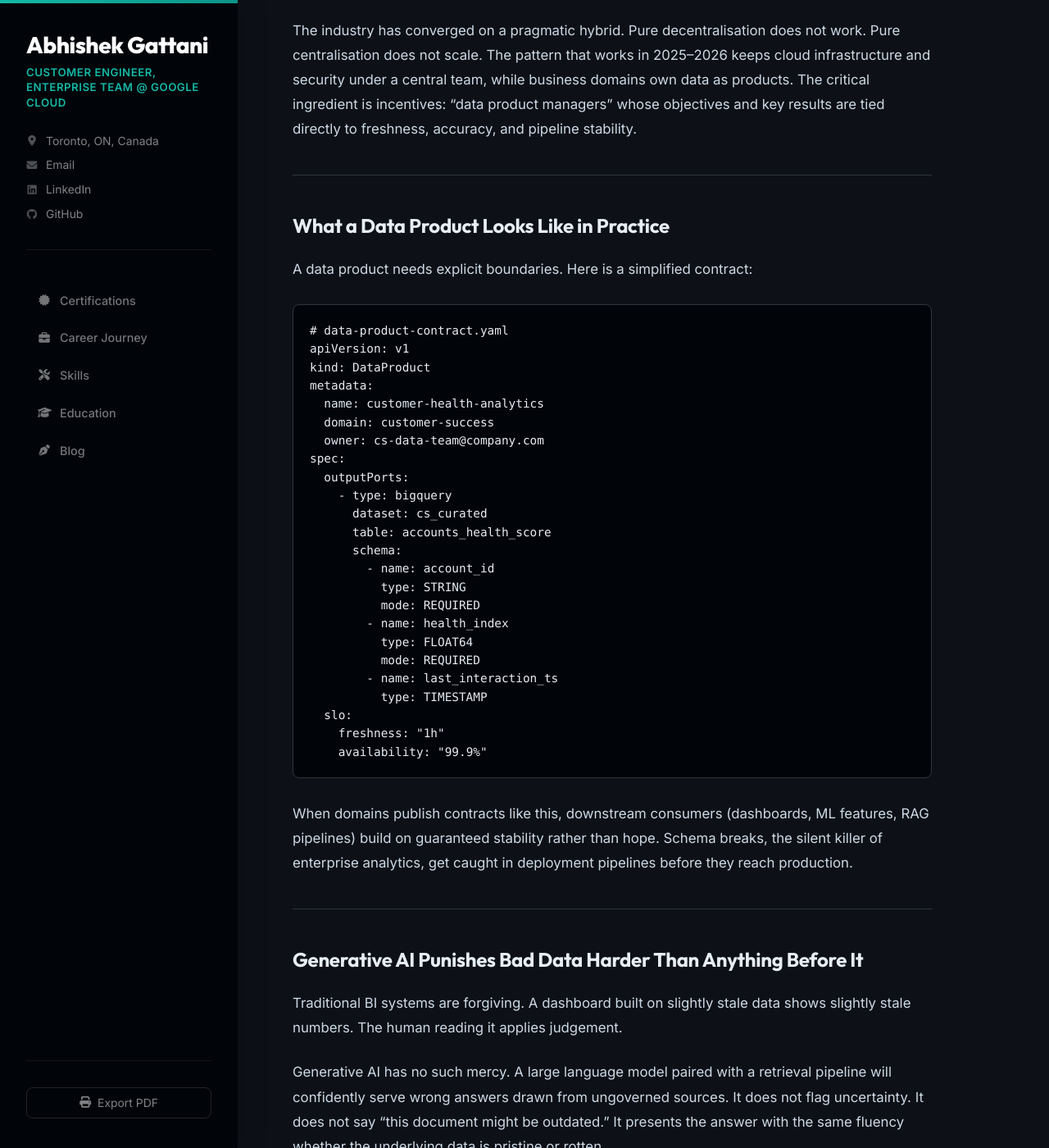
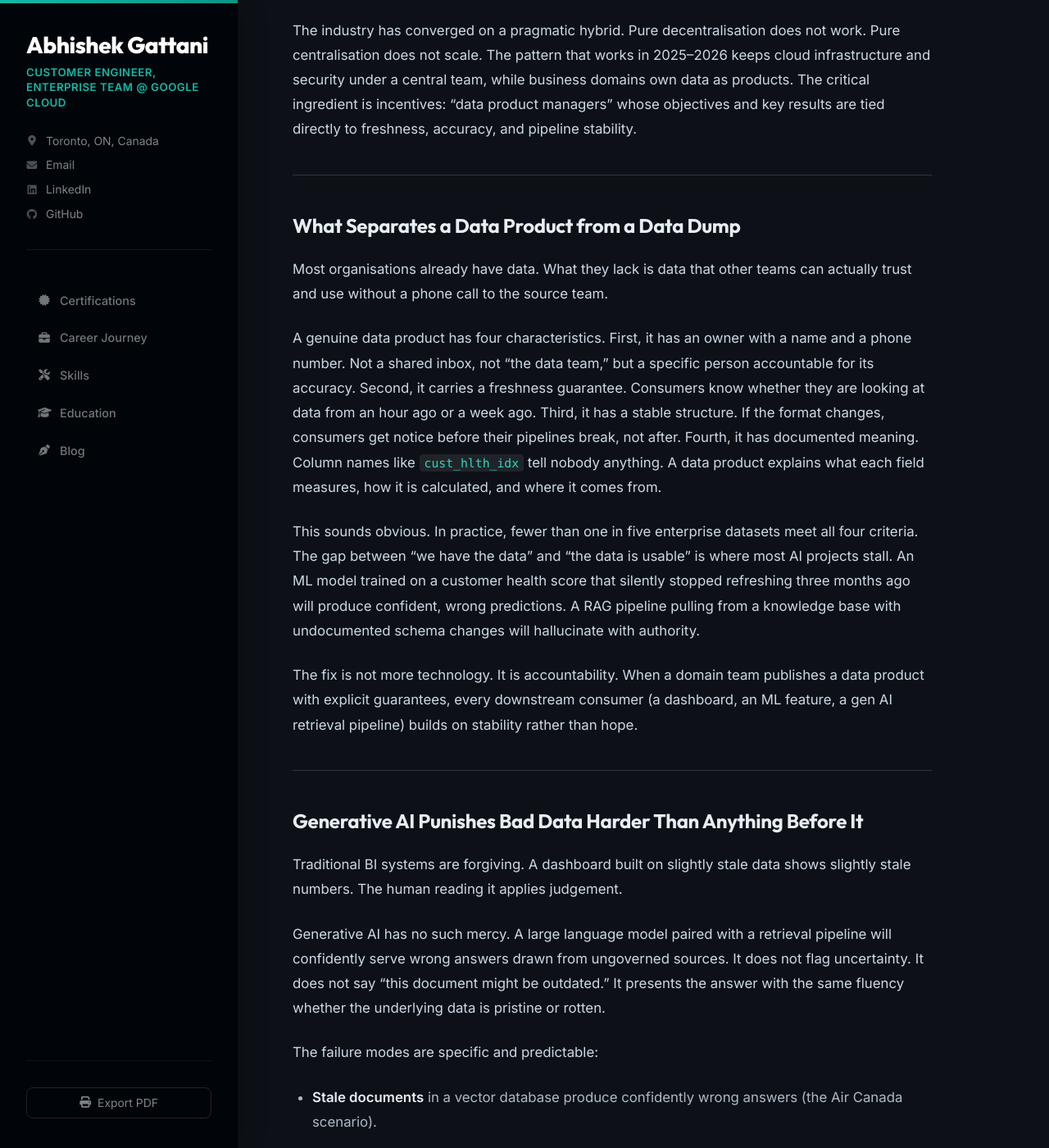
Before and after one commit to gattani/gattani.github.io, a Jekyll site: the page built from _posts/2026-09-18-architecting-enterprise-data-mesh.md, in a window 1280 px wide and 1400 px high, scrolled down 2892 px. Shown: the whole window at 82% size. Built offline with Jekyll 4.4.1, drawn with Linux system fonts in a browser that asks for light colours.

Commit message:
Replace technical YAML section with practical data leader guidance

````diff
--- a/_posts/2026-09-18-architecting-enterprise-data-mesh.md
+++ b/_posts/2026-09-18-architecting-enterprise-data-mesh.md
@@ -60,38 +60,15 @@ The industry has converged on a pragmatic hybrid. Pure decentralisation does not
 
 ---
 
-## What a Data Product Looks Like in Practice
+## What Separates a Data Product from a Data Dump
 
-A data product needs explicit boundaries. Here is a simplified contract:
+Most organisations already have data. What they lack is data that other teams can actually trust and use without a phone call to the source team.
 
-```yaml
-# data-product-contract.yaml
-apiVersion: v1
-kind: DataProduct
-metadata:
-  name: customer-health-analytics
-  domain: customer-success
-  owner: cs-data-team@company.com
-spec:
-  outputPorts:
-    - type: bigquery
-      dataset: cs_curated
-      table: accounts_health_score
-      schema:
-        - name: account_id
-          type: STRING
-          mode: REQUIRED
-        - name: health_index
-          type: FLOAT64
-          mode: REQUIRED
-        - name: last_interaction_ts
-          type: TIMESTAMP
-  slo:
-    freshness: "1h"
-    availability: "99.9%"
-```
+A genuine data product has four characteristics. First, it has an owner with a name and a phone number. Not a shared inbox, not "the data team," but a specific person accountable for its accuracy. Second, it carries a freshness guarantee. Consumers know whether they are looking at data from an hour ago or a week ago. Third, it has a stable structure. If the format changes, consumers get notice before their pipelines break, not after. Fourth, it has documented meaning. Column names like `cust_hlth_idx` tell nobody anything. A data product explains what each field measures, how it is calculated, and where it comes from.
 
-When domains publish contracts like this, downstream consumers (dashboards, ML features, RAG pipelines) build on guaranteed stability rather than hope. Schema breaks, the silent killer of enterprise analytics, get caught in deployment pipelines before they reach production.
+This sounds obvious. In practice, fewer than one in five enterprise datasets meet all four criteria. The gap between "we have the data" and "the data is usable" is where most AI projects stall. An ML model trained on a customer health score that silently stopped refreshing three months ago will produce confident, wrong predictions. A RAG pipeline pulling from a knowledge base with undocumented schema changes will hallucinate with authority.
+
+The fix is not more technology. It is accountability. When a domain team publishes a data product with explicit guarantees, every downstream consumer (a dashboard, an ML feature, a gen AI retrieval pipeline) builds on stability rather than hope.
 
 ---
 
````
